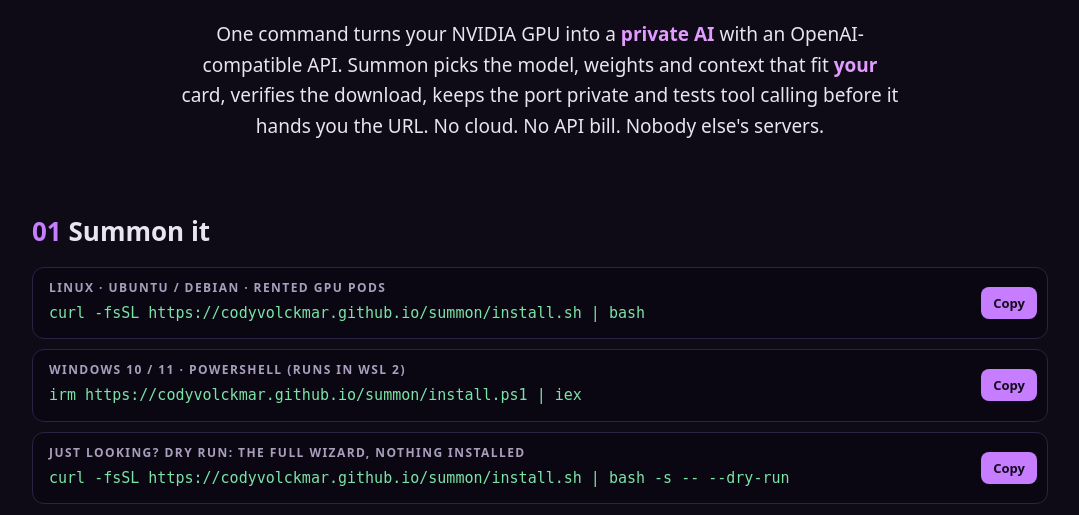
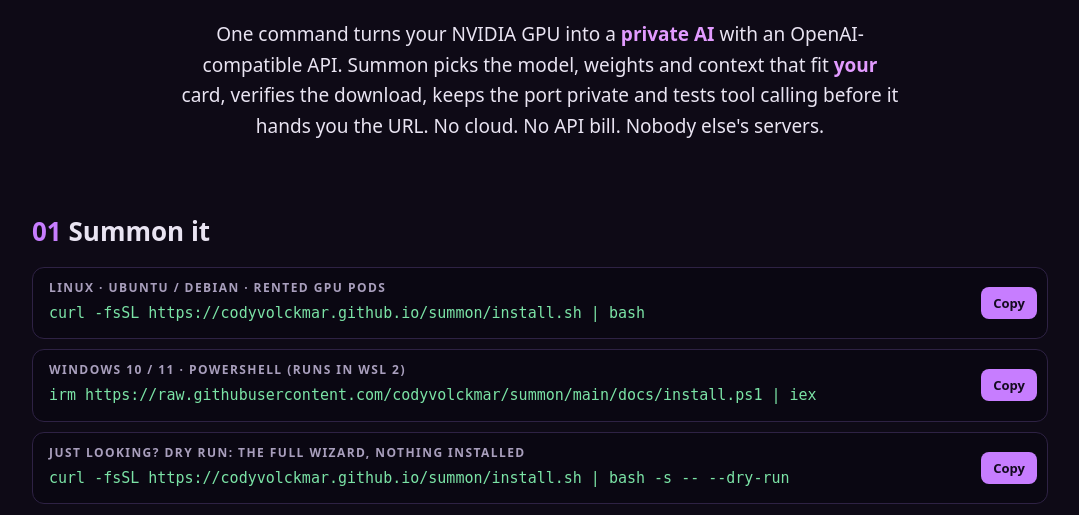
Before and after one commit to codyvolckmar/docling-rtx, a plain HTML site: page docs/index.html in a window 1280 px wide. Shown: the part 236-751 px from the top of the page, without its empty margins (100-1179 px from the left). Drawn offline with Linux system fonts and the light colour scheme.

Commit message:
Windows one-liner: fetch install.ps1 from raw.githubusercontent (served as text/plain, so irm | iex gets a string)

```diff
--- a/docs/index.html
+++ b/docs/index.html
@@ -68,11 +68,11 @@
 <section id="install">
   <h2><span>01</span> Summon it</h2>
   <div class="cmd"><span class="os">Linux · Ubuntu / Debian · rented GPU pods</span><span id="c1">curl -fsSL https://codyvolckmar.github.io/summon/install.sh | bash</span><button data-copy="c1">Copy</button></div>
-  <div class="cmd"><span class="os">Windows 10 / 11 · PowerShell (runs in WSL 2)</span><span id="c2">irm https://codyvolckmar.github.io/summon/install.ps1 | iex</span><button data-copy="c2">Copy</button></div>
+  <div class="cmd"><span class="os">Windows 10 / 11 · PowerShell (runs in WSL 2)</span><span id="c2">irm https://raw.githubusercontent.com/codyvolckmar/summon/main/docs/install.ps1 | iex</span><button data-copy="c2">Copy</button></div>
   <div class="cmd"><span class="os">Just looking? Dry run: the full wizard, nothing installed</span><span id="c3">curl -fsSL https://codyvolckmar.github.io/summon/install.sh | bash -s -- --dry-run</span><button data-copy="c3">Copy</button></div>
   <p class="note">No GPU on this machine? Preview any card: <code>SUMMON_GPU="RTX 3090:24576" ./summon.sh --dry-run</code>.
     Prefer to read first? Good habit: <a href="https://github.com/codyvolckmar/summon/blob/main/summon.sh">summon.sh</a> ·
-    <a href="install.sh">install.sh</a> · <a href="install.ps1">install.ps1</a>.</p>
+    <a href="install.sh">install.sh</a> · <a href="https://github.com/codyvolckmar/summon/blob/main/docs/install.ps1">install.ps1</a>.</p>
 </section>
 
 <section id="what">
```
Also changed, not shown: 2 other files.
